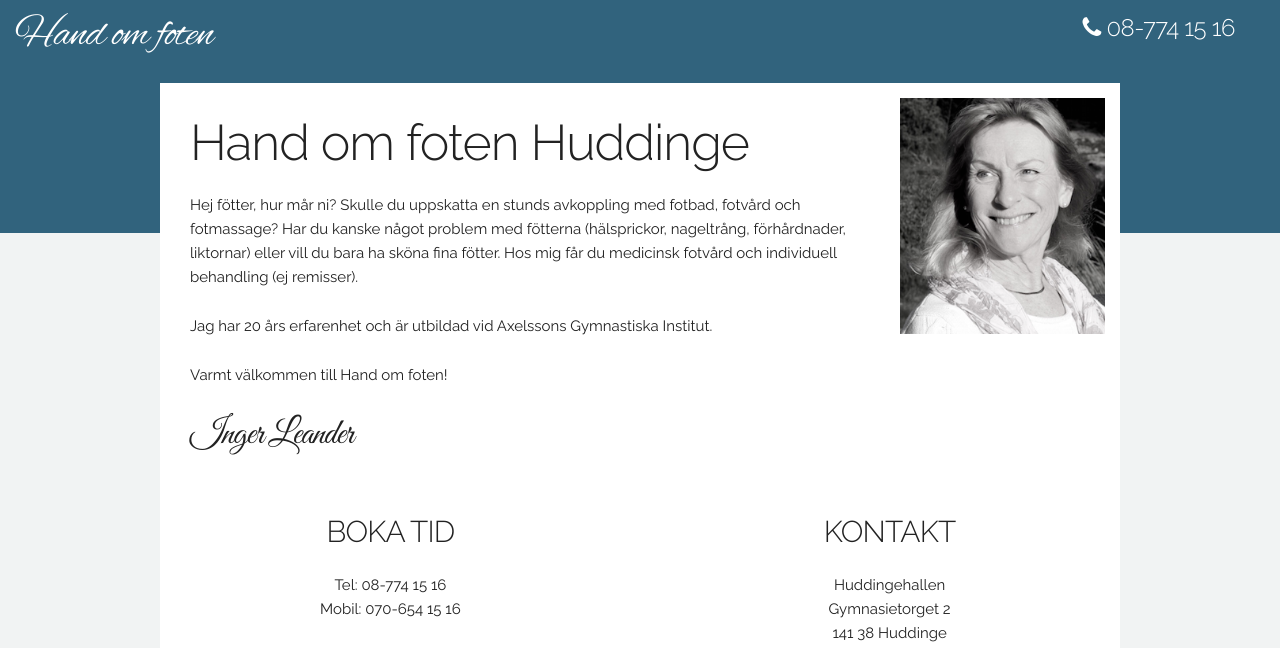
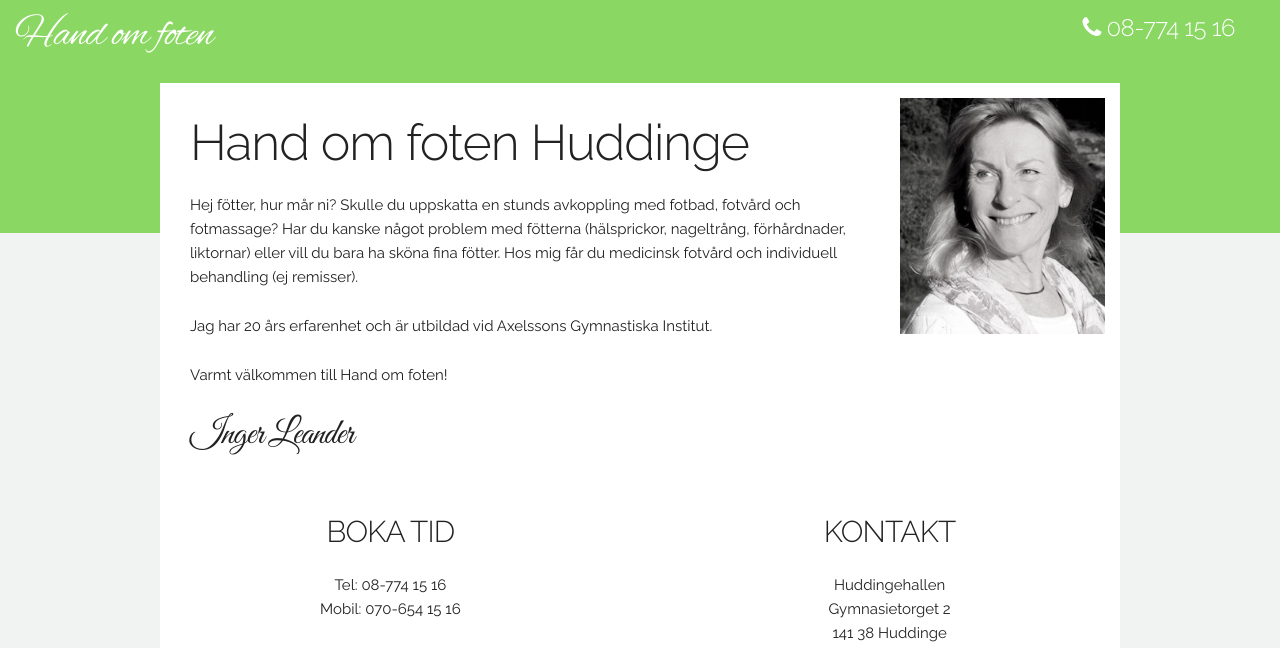
Before and after one commit to handomfoten/handomfoten.github.io, a plain HTML site: page index.html in a window 1280 px wide. Shown: the top 648 px of the page. Drawn offline with Linux system fonts and the light colour scheme; some packages are replaced by stand-ins of ours; a web font is replaced by a local one.

Commit message:
Update index.html

```diff
--- a/index.html
+++ b/index.html
@@ -53,7 +53,7 @@
 </head>
 <body>
     <div style="background: #F1F3F3">
-        <div class="row" style="background: #31637d; padding-bottom:150px;">
+        <div class="row" style="background: #8ad763; padding-bottom:150px;">
             <div class="eight columns" style="padding-left:15px; padding-top: 10px; color:white;">
                 <h2 style="font-family: 'Alex Brush', cursive;">Hand om foten</h2>
             </div>
```
